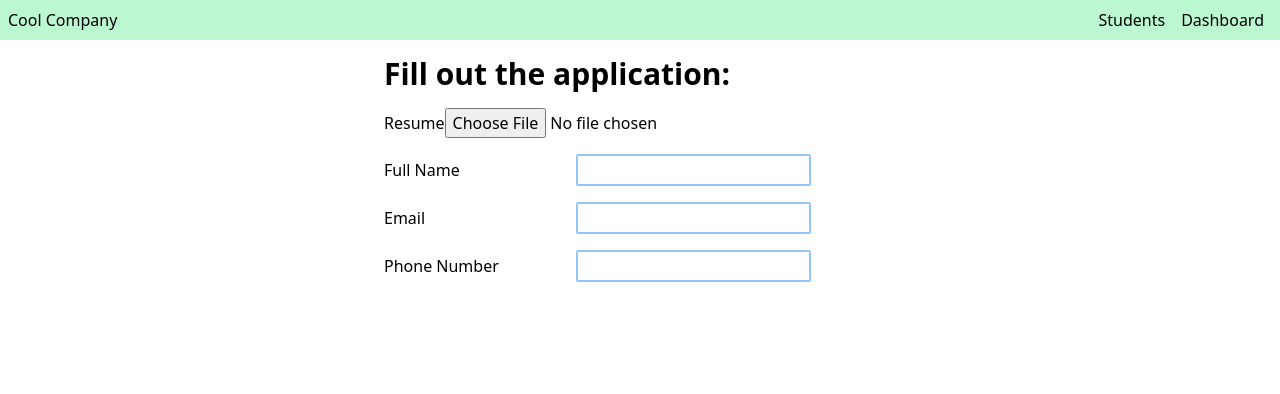
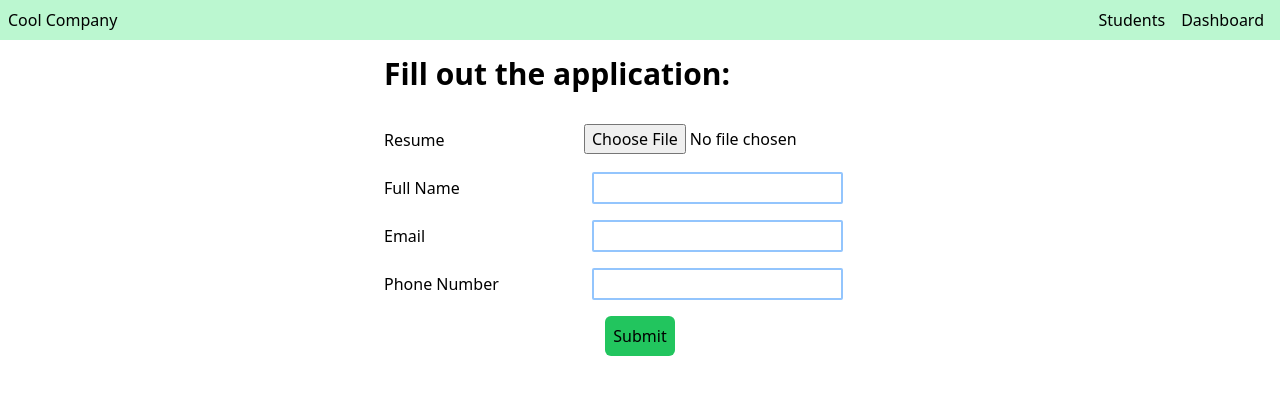
Before and after one commit to masroor47/careers-page-and-resume-parser, a Next.js app: page /apply in a window 1280 px wide. Shown: the top 394 px of the page. Built offline with nearby package versions, Linux system fonts and the light colour scheme.

Commit message:
add api endpoint and front end funcitons to handle form submit

```diff
--- a/app/apply/ApplicationForm.tsx
+++ b/app/apply/ApplicationForm.tsx
@@ -5,32 +5,46 @@
 export default function ApplicationForm() {
 
   return (
-    <form className="w-[32rem]">
-      <label >Resume</label>
-      <input type="file" />
+    <form className="md:w-[32rem]" action="/api/form" method="post">
+
+
 
       <div className="flex my-4">
-        <div className="w-48 py-1">
-          <label htmlFor="">Full Name</label>
+        <div className="w-52 py-1">
+          <label >Resume</label>
+        </div>
+          <input className="ml-4" type="file" />
+          {/* <input className="border-2 border-blue-300 rounded-sm px-2" type="text" name="" id="" />     */}
+      </div>
+
+      <div className="flex my-4 w-full">
+        <div className="w-52 py-1">
+          <label htmlFor="name">Full Name</label>
         </div>
 
-          <input className="border-2 border-blue-300 rounded-sm" type="text" name="" id="" />
+          <input className="block border-2 border-blue-300 rounded-sm px-2" type="text" required name="name" id="name" />
       </div>
 
-      <div className="flex my-4">
-        <div className="w-48 py-1">
-          <label htmlFor="">Email</label>
+      <div className="flex my-4 w-full">
+        <div className="w-52 py-1">
+          <label htmlFor="email">Email</label>
         </div>
 
-          <input className="border-2 border-blue-300 rounded-sm" type="text" name="" id="" />
+          <input className="border-2 border-blue-300 rounded-sm px-2" type="email" required name="email" id="email" />
       </div>
 
-      <div className="flex my-4">
-        <div className="w-48 py-1">
-          <label htmlFor="">Phone Number</label>
+      <div className="flex my-4 w-full">
+        <div className="w-52 py-1">
+          <label htmlFor="phone">Phone Number</label>
         </div>
 
-          <input className="border-2 border-blue-300 rounded-sm" type="text" name="" id="" />
+          <input className="border-2 border-blue-300 rounded-sm px-2" type="number" required name="phone" id="phone" />
+      </div>
+
+
+      <div className="flex justify-center">
+        <button className="bg-green-500 p-2 rounded-md" type="submit">Submit</button>
+
       </div>
 
     </form>
--- /dev/null
+++ b/app/apply/page.jsx
@@ -0,0 +1,112 @@
+'use client';
+
+import ApplicationForm from "./ApplicationForm"
+import { useState } from "react";
+
+
+
+export default function Page() {
+
+  const [submitted, setSubmitted] = useState(false);
+  const [applicantName, setApplicantName] = useState("");
+
+  const handleSubmit = async (event) => {
+    event.preventDefault();
+
+    const data = {
+      name: event.target.name.value,
+      email: event.target.email.value,
+      phone: event.target.phone.value,
+    }
+
+    const JSONdata = JSON.stringify(data)
+
+    const endpoint = "/api/form"
+
+    const options = {
+      method: 'POST',
+
+      headers: {
+        'Content-Type': 'application/json',
+      },
+      body: JSONdata,
+    }
+
+    const response = await fetch(endpoint, options)
+
+    if (response.status === 200) {
+      setSubmitted(true);
+    }
+
+    console.log(response)
+
+    const result = await response.json()
+    setApplicantName(result.data)
+    console.log(result)
+
+    // console.log(result.data)
+  }
+
+  return (
+    <main className="flex flex-col items-center">
+
+      { submitted ? (
+        <div>
+          <h1 className="text-3xl font-bold m-4 text-center">Tanks for submitting, {applicantName}</h1>
+          <div className="">
+            <p className="text-center">Our HR team will carefully review your application, and will get back to you in the coming weeks.</p>
+            <p className="text-center">There is also a possibility that your application is so awful that we will ghost you. Faliure.</p>
+          </div>
+        </div>
+      ) : (
+        <div>
+          <div className="md:w-[32rem]">
+            <h1 className="text-3xl font-semibold py-4">Fill out the application:</h1>
+          </div>
+
+          <form className="md:w-[32rem]" onSubmit={handleSubmit}>
+
+            <div className="flex my-4">
+              <div className="w-52 py-1">
+                <label >Resume</label>
+              </div>
+                <input className="ml-4" type="file" />
+                {/* <input className="border-2 border-blue-300 rounded-sm px-2" type="text" name="" id="" />     */}
+            </div>
+
+            <div className="flex my-4 w-full">
+              <div className="w-52 py-1">
+                <label htmlFor="name">Full Name</label>
+              </div>
+
+                <input className="block border-2 border-blue-300 rounded-sm px-2" type="text" required name="name" id="name" />
+            </div>
+
+            <div className="flex my-4 w-full">
+              <div className="w-52 py-1">
+                <label htmlFor="email">Email</label>
+              </div>
+
+                <input className="border-2 border-blue-300 rounded-sm px-2" type="email" required name="email" id="email" />
+            </div>
+
+            <div className="flex my-4 w-full">
+              <div className="w-52 py-1">
+                <label htmlFor="phone">Phone Number</label>
+              </div>
+
+                <input className="border-2 border-blue-300 rounded-sm px-2" type="number" required name="phone" id="phone" />
+            </div>
+
+
+            <div className="flex justify-center">
+              <button className="bg-green-500 p-2 rounded-md" type="submit">Submit</button>
+
+            </div>
+
+          </form>
+        </div>
+      )}
+    </main>
+  )
+}
--- a/app/apply/page.tsx
+++ /dev/null
@@ -1,14 +0,0 @@
-import ApplicationForm from "./ApplicationForm"
-
-
-export default function Page() {
-  return (
-    <main className="flex flex-col items-center">
-      <div className="w-[32rem]">
-        <h1 className="text-3xl font-semibold py-4">Fill out the application:</h1>
-      </div>
-
-      <ApplicationForm />
-    </main>
-  )
-}
--- /dev/null
+++ b/pages/api/form.ts
@@ -0,0 +1,24 @@
+import { NextApiRequest, NextApiResponse } from "next"
+
+
+
+
+export default function handler(req: NextApiRequest, res: NextApiResponse) {
+  // Get data submitted in request's body.
+  const body = req.body
+
+  // Optional logging to see the responses
+  // in the command line where next.js app is running.
+  console.log('body: ', body.name)
+
+  // Guard clause checks for first and last name,
+  // and returns early if they are not found
+  if (!body.name) {
+    // Sends a HTTP bad request error code
+    return res.status(400).json({ data: 'First or last name not found' })
+  }
+
+  // Found the name.
+  // Sends a HTTP success code
+  res.status(200).json({ data: `${body.name}` })
+}
```
